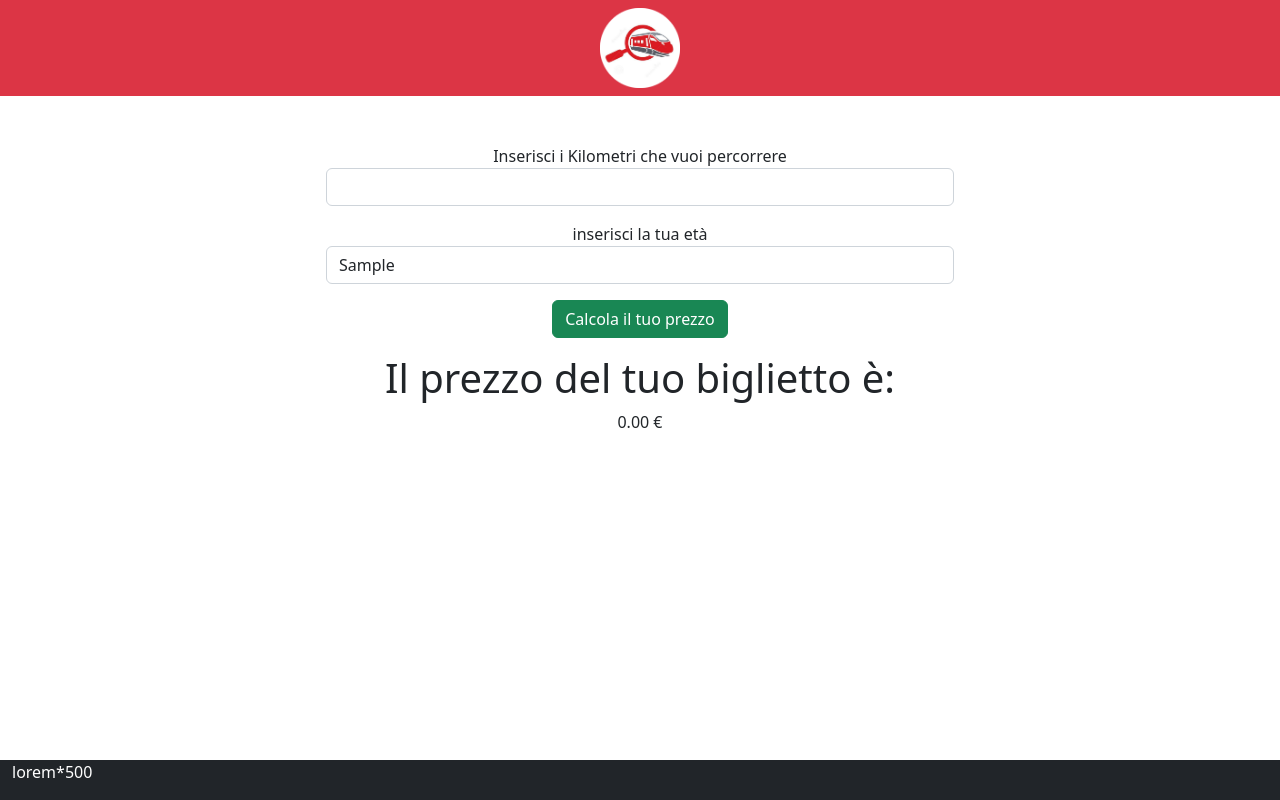
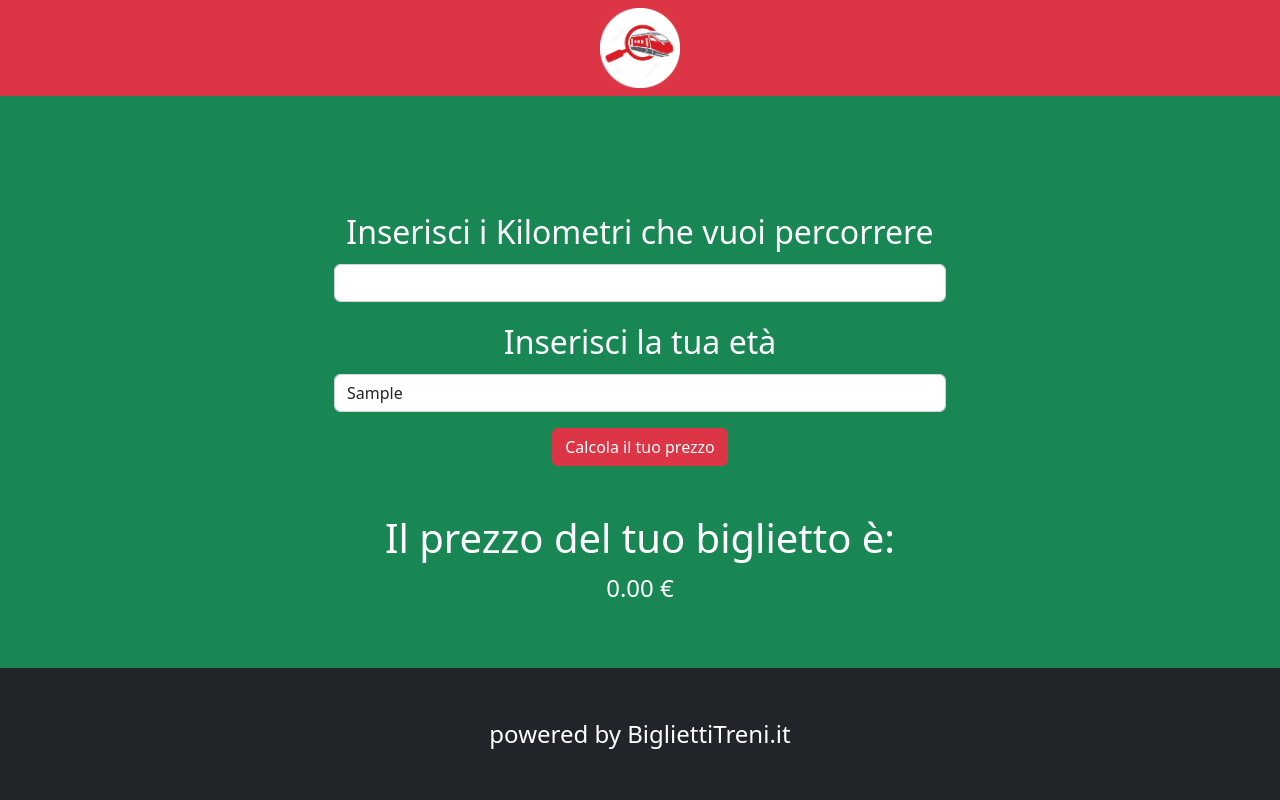
Before and after one commit to AlessioBonadonna/js-biglietto-treno-form, a plain HTML site: page index.html in a window 1280 px wide. Both pictures are taken after typing "Sample" into the empty fields and a click on the button "Calcola il tuo prezzo". Drawn offline with nearby package versions, Linux system fonts and the light colour scheme.

Commit message:
finished graphics

```diff
--- a/index.html
+++ b/index.html
@@ -13,11 +13,11 @@
     <title>Biglietti del treno </title>
 </head>
 
-<body>
+<body class="bg-success">
 
     <header class="">
-        <!-- Just an image -->
-        <nav class="navbar navbar-light bg-danger">
+        <!-- nav bar-->
+        <nav class="navbar navbar-light bg-danger py-2">
             <a href="#">
                 <img src="./img/modello-di-logo-del-treno-e-della-lente-ricerca-progettazione-vettore-voli-ferrovia-108585369.png"
                     width="80" height="80" alt="">
@@ -27,34 +27,35 @@
 
         </div>
     </header>
-    <main>
-        <div class="container-fluid  m-auto text-center mt-5">
+    <main class="bg-success p-3 text-white mt-5">
 
-            <form class="m-auto mb-3">
+        <div class="container-fluid  m-auto text-center ">
+            <form class="m-auto mb-3 mt-5">
                 <div class="form-group col-6 m-auto">
-                    <label for="">Inserisci i Kilometri che vuoi percorrere </label>
+                    <label for="" class="mb-2 fs-2">Inserisci i Kilometri che vuoi percorrere </label>
                     <input type="text" class="form-control" id="km" placeholder="">
 
                 </div>
                 <div class="form-group col-6 m-auto mt-3">
-                    <label for="">inserisci la tua età</label>
+                    <label class="mb-2 fs-2" for="">Inserisci la tua età</label>
                     <input type="text" class="form-control bg-" id="eta" placeholder="">
-                    <button type="button" id="check" class="btn btn-success m-auto mt-3">Calcola il tuo prezzo</button>
+                    <button type="button" id="check" class="btn btn-danger m-auto mt-3">Calcola il tuo prezzo</button>
                 </div>
 
 
             </form>
         <div class="container-fluid text-center m-auto mt-3">
 
-            <h1 id="titolone"></h1>
-            <p id="prezzo"></p>
+            <h1 id="titolone" class="mt-5"></h1>
+            <p id="prezzo" class="fs-4"></p>
         </div>
     </main>
 
     <footer class="bg-dark position-absolute bottom-0 start-0 w-100">
         <div class="container-fluid">
 
-            <p class="text-white">lorem*500</p>
+            <div class="text-white fs-4 text-center py-5">
+                powered by BigliettiTreni.it        </div>
         </div>
     </footer>
     <script src="./js/script.js"></script>
--- a/js/script.js
+++ b/js/script.js
@@ -54,6 +54,7 @@ bottone.addEventListener("click", function () {
         //Numero con solo 2 cifre decimali
         scontoBiglietto= scontoBiglietto.toFixed(2);
         //stampa
+        document.getElementById("titolone").innerHTML= 'Il prezzo del tuo biglietto è:'
         document.getElementById("prezzo").innerHTML = scontoBiglietto + ' &euro;';
 
     } else if (eta > 65) {
@@ -62,16 +63,17 @@ bottone.addEventListener("click", function () {
         //Numero con solo 2 cifre decimali
         scontoBiglietto= scontoBiglietto.toFixed(2);
         //stampa
+        document.getElementById("titolone").innerHTML= 'Il prezzo del tuo biglietto è:'
         document.getElementById("prezzo").innerHTML = scontoBiglietto + ' &euro;';
     } else {
         scontoBiglietto = prezzoBiglietto;
-        console.log(scontoBiglietto);}
+        console.log(scontoBiglietto);
         //Numero con solo 2 cifre decimali
         scontoBiglietto= scontoBiglietto.toFixed(2);
         //stampa
         document.getElementById("titolone").innerHTML= 'Il prezzo del tuo biglietto è:'
         document.getElementById("prezzo").innerHTML = scontoBiglietto + ' &euro;';
-
+    }
 
 
 
```
